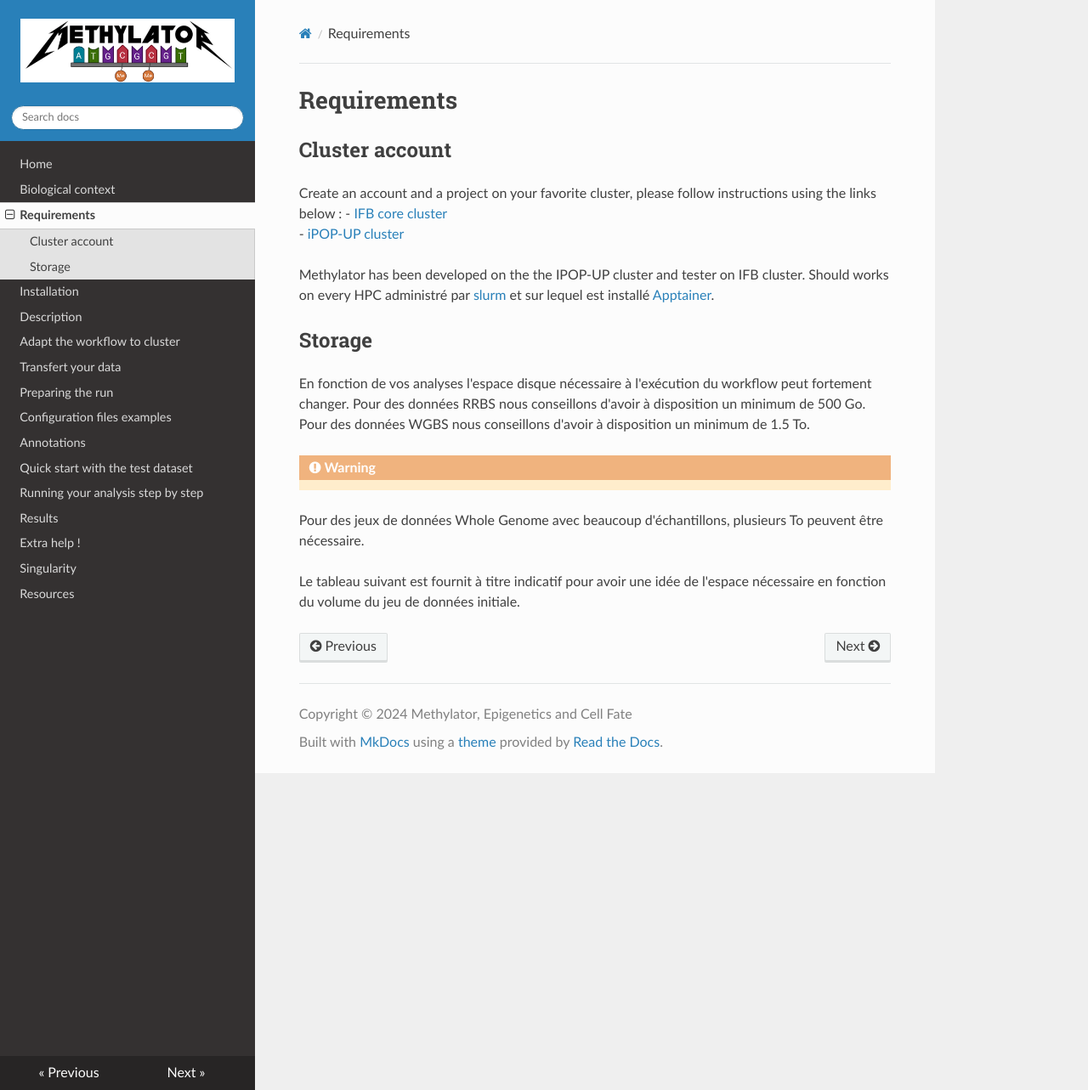
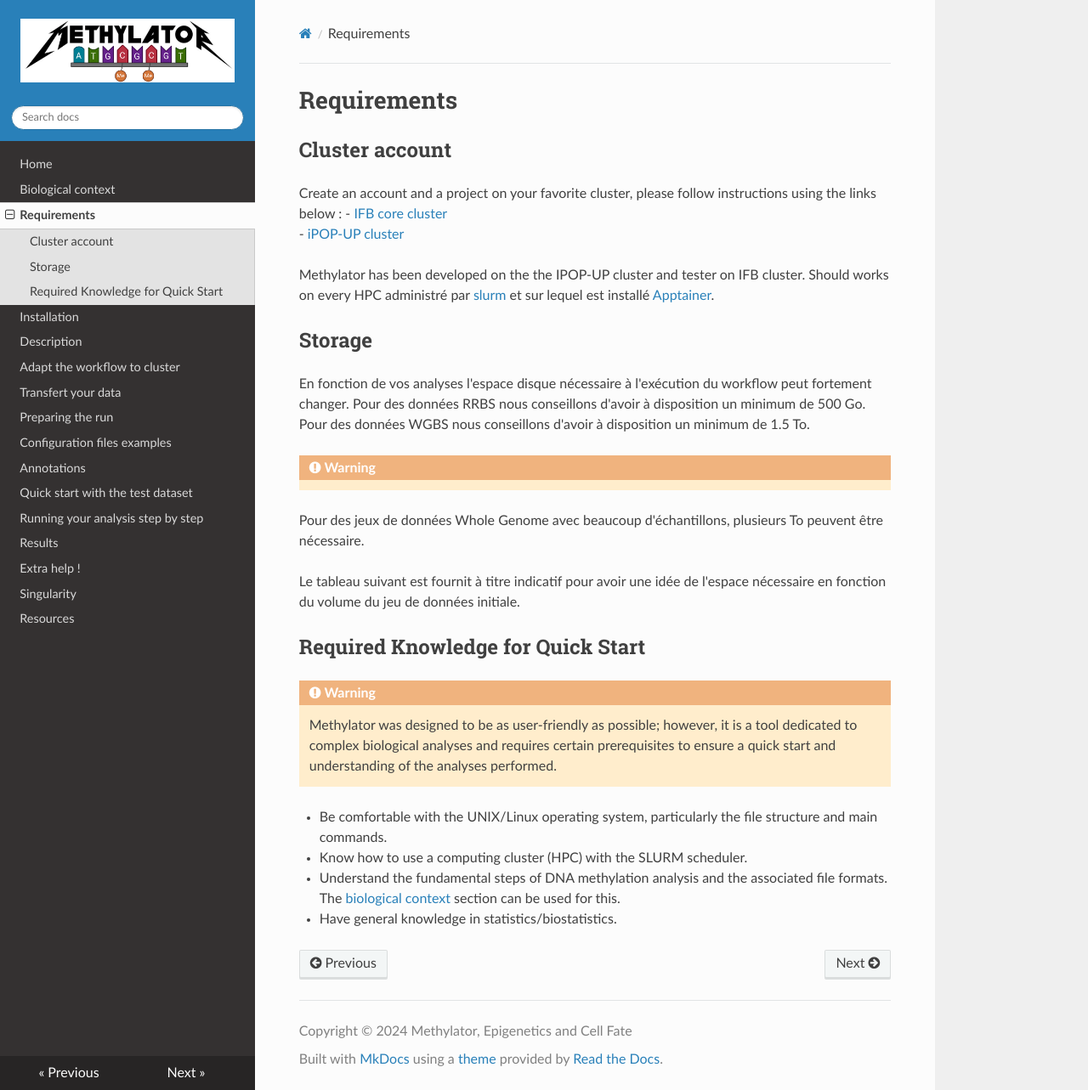
Before and after one commit to parisepigenetics/Methylator-Documentation, an MkDocs documentation site: the page built from docs/before_start.md, in a window 1280 px wide and 1283 px high. Shown: the whole window at 85% size. Built offline with MkDocs 1.6.1, drawn with Linux system fonts in a browser that asks for light colours; nearby versions of some CDN libraries.

Commit message:
Update before_start.md

```diff
--- a/docs/before_start.md
+++ b/docs/before_start.md
@@ -19,3 +19,14 @@ Pour des données WGBS nous conseillons d'avoir à disposition un minimum de 1.5
   Pour des jeux de données Whole Genome avec beaucoup d'échantillons, plusieurs To peuvent être nécessaire.
 
 Le tableau suivant est fournit à titre indicatif pour avoir une idée de l'espace nécessaire en fonction du volume du jeu de données initiale.
+
+
+## Required Knowledge for Quick Start
+
+!!! warning
+    Methylator was designed to be as user-friendly as possible; however, it is a tool dedicated to complex biological analyses and requires certain prerequisites to ensure a quick start and understanding of the analyses performed.
+
+- Be comfortable with the UNIX/Linux operating system, particularly the file structure and main commands.
+- Know how to use a computing cluster (HPC) with the SLURM scheduler.
+-  Understand the fundamental steps of DNA methylation analysis and the associated file formats. The [biological context](biological_context.md) section can be used for this.
+-  Have general knowledge in statistics/biostatistics.
```
